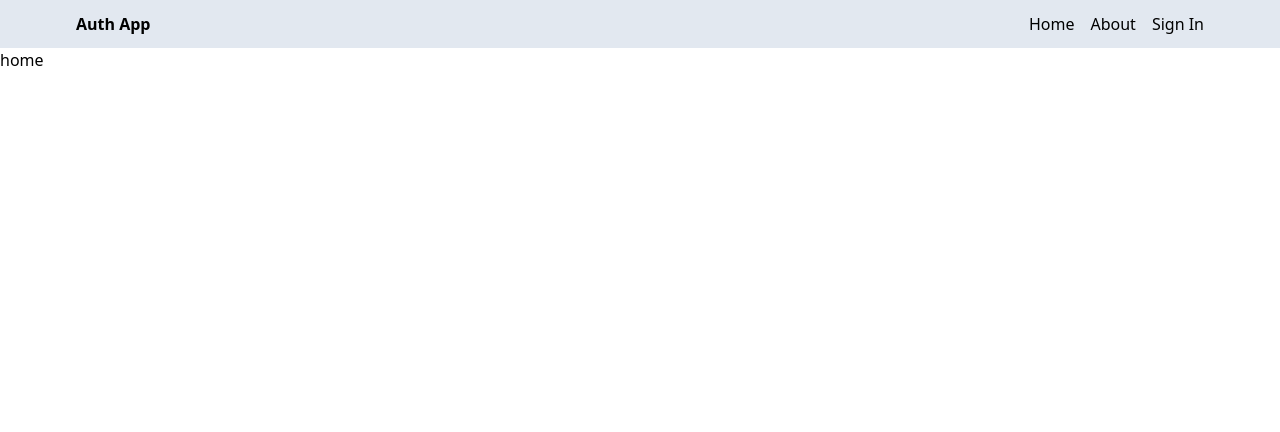
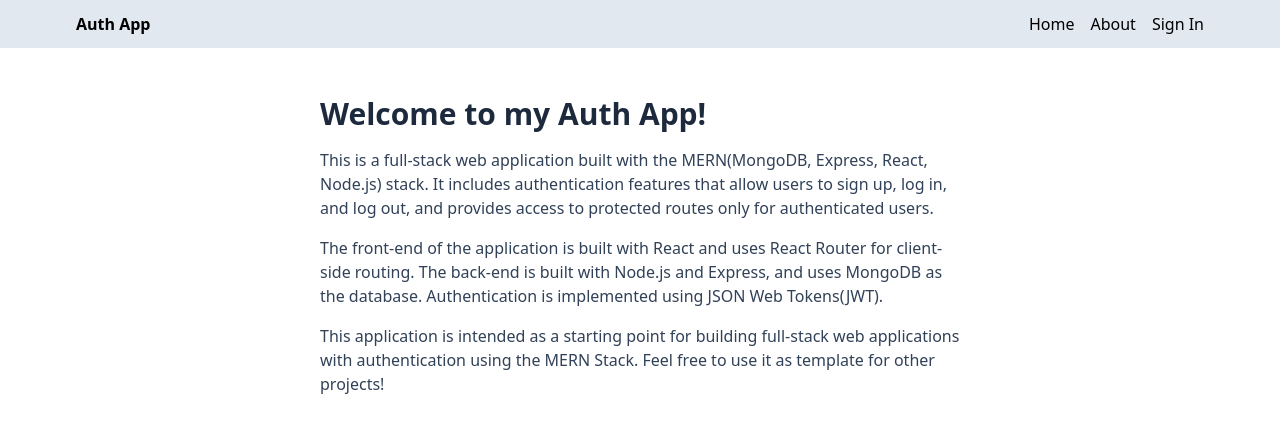
Before and after one commit to abhishek-singh016/Auth-App, a React (Vite) app in the folder client/: page / in a window 1280 px wide. Shown: the top 432 px of the page. Built offline with nearby package versions, Linux system fonts and the light colour scheme; no server answers.

Commit message:
complete home and about pages

```diff
--- a/client/src/pages/About.jsx
+++ b/client/src/pages/About.jsx
@@ -1,9 +1,27 @@
-import React from 'react'
+import React from "react";
 
 export default function About() {
   return (
-    <div>
-      about
+    <div className="px-4 py-12 max-w-2xl mx-auto">
+      <h1 className="text-3xl font-bold mb-4 text-slate-800">About</h1>
+      <p className="mb-4 text-slate-700">
+        This is a MERN (MongoDB, Express, React, Node.js) stack application with
+        authentication. It allows users to sign up, log in, and log out, and
+        provides access to protected routes only for authenticated users.
+      </p>
+
+      <p className="mb-4 text-slate-700">
+        The front-end of the application is built with React and uses React
+        Router for client-side routing. The back-end is built with Node.js and
+        Express, and uses MongoDB as the database. Authentication is implemented
+        using JSON Web Tokens (JWT).
+      </p>
+
+      <p className="mb-4 text-slate-700">
+        This application is intended as a starting point for building full-stack
+        web applications with authentication using the MERN Stack. Feel free to
+        use it as template for other projects!
+      </p>
     </div>
-  )
+  );
 }
--- a/client/src/pages/Home.jsx
+++ b/client/src/pages/Home.jsx
@@ -1,9 +1,30 @@
-import React from 'react'
+import React from "react";
 
 export default function Home() {
   return (
-    <div>
-      home
+    <div className="px-4 py-12 max-w-2xl mx-auto">
+      <h1 className="text-3xl font-bold mb-4 text-slate-800">
+        Welcome to my Auth App!
+      </h1>
+      <p className="mb-4 text-slate-700">
+        This is a full-stack web application built with the MERN(MongoDB,
+        Express, React, Node.js) stack. It includes authentication features that
+        allow users to sign up, log in, and log out, and provides access to
+        protected routes only for authenticated users.
+      </p>
+
+      <p className="mb-4 text-slate-700">
+        The front-end of the application is built with React and uses React
+        Router for client-side routing. The back-end is built with Node.js and
+        Express, and uses MongoDB as the database. Authentication is implemented
+        using JSON Web Tokens(JWT).
+      </p>
+
+      <p className="mb-4 text-slate-700">
+        This application is intended as a starting point for building full-stack
+        web applications with authentication using the MERN Stack. Feel free to
+        use it as template for other projects!
+      </p>
     </div>
-  )
+  );
 }
```
